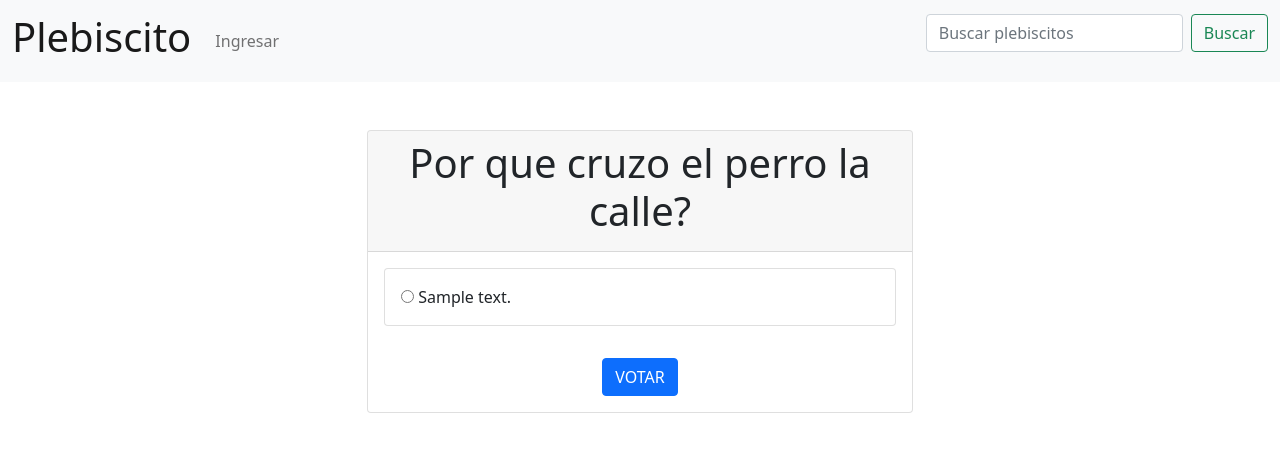
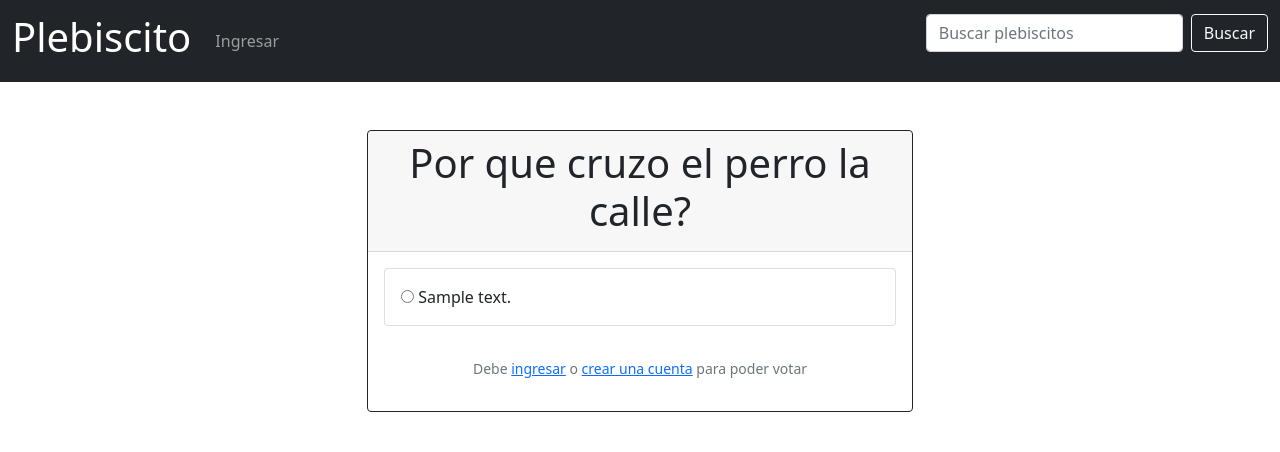
Before and after one commit to mingodsg/web-plebiscito, a Django app: page /polls/1/ in a window 1280 px wide. Shown: the top 452 px of the page. Run offline with Django 3.2, Linux system fonts and the light colour scheme; data comes from the database, SQL or seed files in the repository; tables that the repository leaves empty hold one stand-in row (values such as "Sample post"); parts of the project's set-up code (start-up, migrations or seed data) failed here and were passed over.

Commit message:
Bootstrap

```diff
--- a/plebiscito_root/polls/templates/base.html
+++ b/plebiscito_root/polls/templates/base.html
@@ -4,7 +4,7 @@
 	</head>
 	<body>
 		<header>
-			<nav class="navbar navbar-expand-lg navbar-light bg-light">
+			<nav class="navbar navbar-expand-lg navbar-dark bg-dark">
 				<div class="container-fluid">
 
 					<a class="navbar-brand" href="{% url 'index' %}"><h1>Plebiscito</h1></a>
@@ -18,7 +18,7 @@
 						<ul class="navbar-nav me-auto mb-2 mb-lg-0">
 							{% if user.is_authenticated %}
 							<li class="nav-item">
-								<a class="nav-link" href="#">{{ user.username }}</a>
+								<a class="nav-link" style="text-transform: capitalize;font-weight: bold" href="#">{{ user.username }}</a>
 							</li>
 							<li class="nav-item">
 								<a class="nav-link" href="{% url 'account_logout' %}">Cerrar sesión</a>
@@ -30,7 +30,7 @@
 						</ul>
 						<form class="d-flex">
 							<input class="form-control me-2" type="search" placeholder="Buscar plebiscitos" aria-label="Search">
-							<button class="btn btn-outline-success" type="submit">Buscar</button>
+							<button class="btn btn-outline-light" type="submit">Buscar</button>
 						</form>
 					</div>
 
--- a/plebiscito_root/polls/templates/polls/detail.html
+++ b/plebiscito_root/polls/templates/polls/detail.html
@@ -1,8 +1,8 @@
 {% extends 'base.html' %}
 {% block content %}
-<div class="card">
+<div class="card border-dark">
 
-  <div class="card-header  text-center">
+  <div class="card-header text-center">
     <h1>{{ question.question_text }}</h1>
   </div>
 
@@ -17,17 +17,21 @@
 
         </label>
 
-        <!-- <label class="btn btn-outline-primary" for="choice{{ forloop.counter }}">{{ choice.choice_text }}</label> -->
+
       </li>
     </ul>
     {% endfor %}
   </div>
 
   <div class="sub-footer text-center pb-3">
-        {% if error_message  %}
-      <p class="error">{{ error_message }}</p>
+      {% if error_message  %}
+      <p class="text-danger">{{ error_message }}</p>
       {% endif %}
-        <input class="btn btn-primary text-center" type="submit" value="VOTAR">
+      {% if user.is_authenticated %}
+      <input class="btn btn-secondary text-center" type="submit" value="VOTAR">
+      {% else %}
+      <p class="text-muted text-center small">Debe <a href="{% url 'account_login' %}">ingresar</a> o <a href="{% url 'account_signup' %}">crear una cuenta</a> para poder votar</p>
+      {% endif %}
   </div>
     </form>
 
--- a/plebiscito_root/polls/templates/polls/index.html
+++ b/plebiscito_root/polls/templates/polls/index.html
@@ -4,7 +4,7 @@
 <!-- <link rel="stylesheet" href="{% static 'polls/style.css' %}" type="text/css"> -->
 
 {% if latest_question_list %}
-<div class="card">
+<div class="card border-dark">
 
   <div class="card-header text-center">
     <h3>Últimas 5 preguntas:</h3>
```
